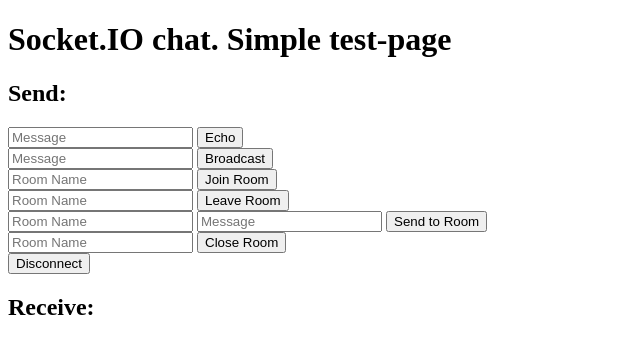
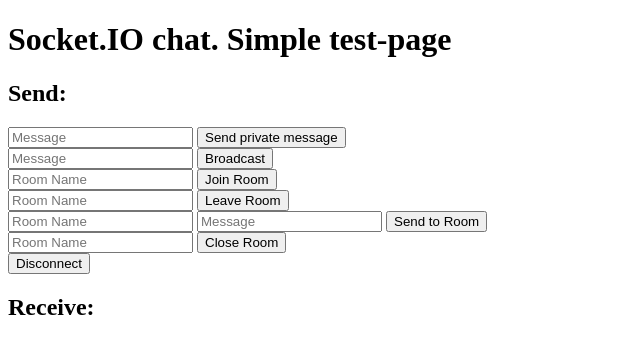
Before and after one commit to MaxOvcharov/aiohttp_chat, a Python web app: template chat/templates/app.html in a window 1280 px wide. Shown: the top 354 px of the page, without its empty margins (0-640 px from the left). Run offline with Jinja, Linux system fonts and the light colour scheme; the template is opened without the code that fills it, so the values that code supplies are empty; some libraries are stand-ins or nearby versions.

Commit message:
Added new service messages to the chat(web-client page)

```diff
--- a/chat/templates/app.html
+++ b/chat/templates/app.html
@@ -10,11 +10,13 @@
             var socket = io.connect('https://' + document.domain + ':' + location.port + namespace);
 
             socket.on('connect', function() {
-                socket.emit('my event', {data: 'I\'m connected!'});
+                socket.emit('sendMessage', {data: 'I\'m connected!'});
             });
             socket.on('disconnect', function() {
                 $('#log').append('<br>Disconnected');
             });
+            socket.on('sendMessageResponse', function(msg) {
+                $('#log').append('<br>Received private message: ' + msg.data);
             socket.on('my response', function(msg) {
                 $('#log').append('<br>Received: ' + msg.data);
             });
@@ -25,6 +27,7 @@
             // these send data to the server in a variety of ways
             $('form#emit').submit(function(event) {
                 socket.emit('sendMessage', {data: $('#emit_data').val()});
+                $('#log').append('<br>Send private message: ' + $('#emit_data').val());
                 return false;
             });
             $('form#broadcast').submit(function(event) {
@@ -59,7 +62,7 @@
     <h2>Send:</h2>
     <form id="emit" method="POST" action='#'>
         <input type="text" name="emit_data" id="emit_data" placeholder="Message">
-        <input type="submit" value="Echo">
+        <input type="submit" value="Send private message">
     </form>
     <form id="broadcast" method="POST" action='#'>
         <input type="text" name="broadcast_data" id="broadcast_data" placeholder="Message">
```
